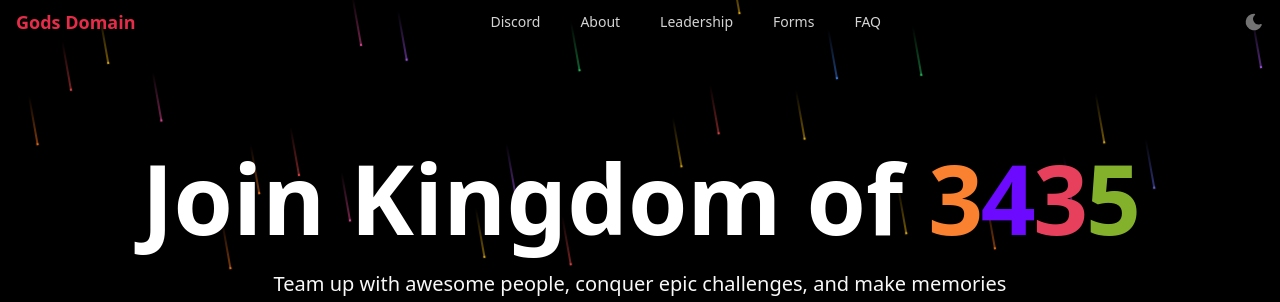
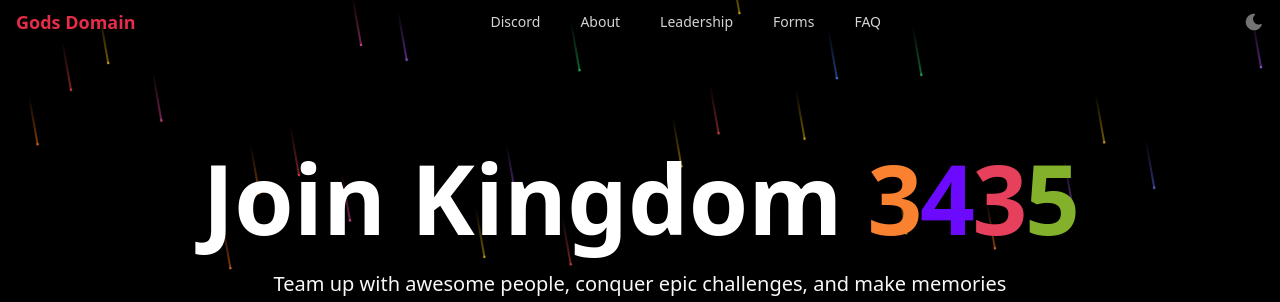
Before and after one commit to Teafication/godsdomain, a Next.js app: page / in a window 1280 px wide. Shown: the top 302 px of the page. Built offline with nearby package versions, Linux system fonts and the light colour scheme.

Commit message:
Quick update to the grammar

```diff
--- a/components/hero.tsx
+++ b/components/hero.tsx
@@ -27,7 +27,7 @@ export function Hero() {
             >
               {" "}
               <span className="text-black dark:text-white">
-                Join Kingdom of
+                Join Kingdom
               </span>{" "}
               <span className="inline-flex items-baseline font-semibold">
                 <ClientOnly>
```
